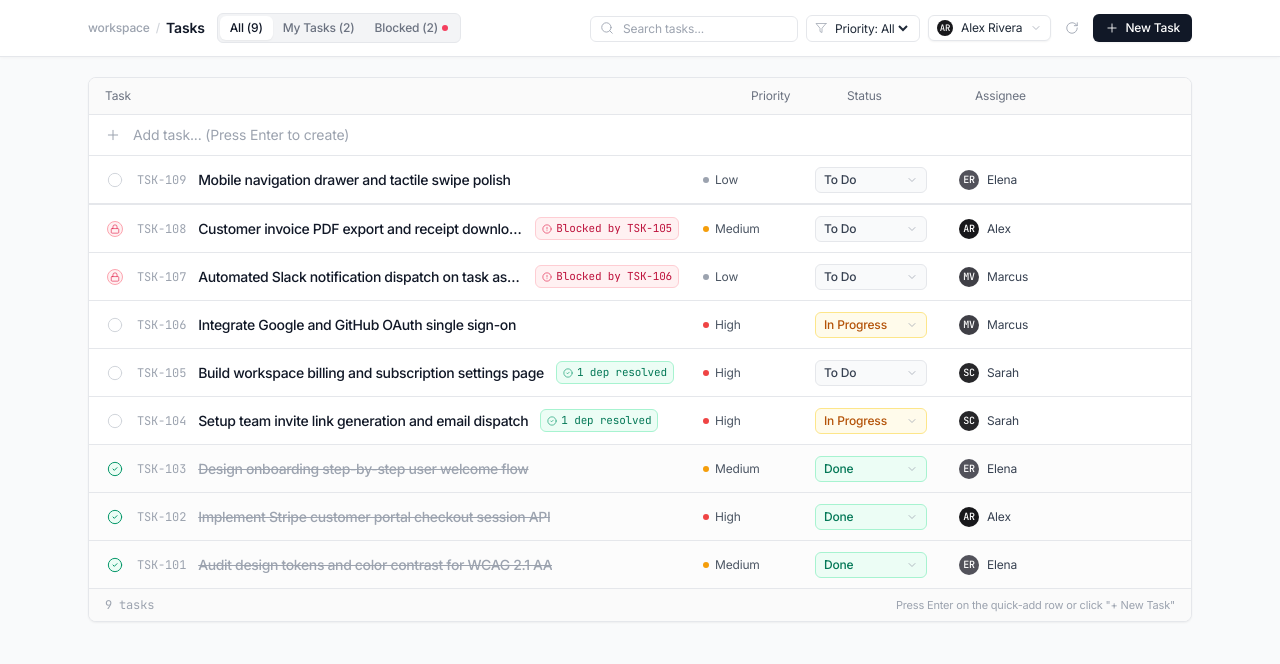
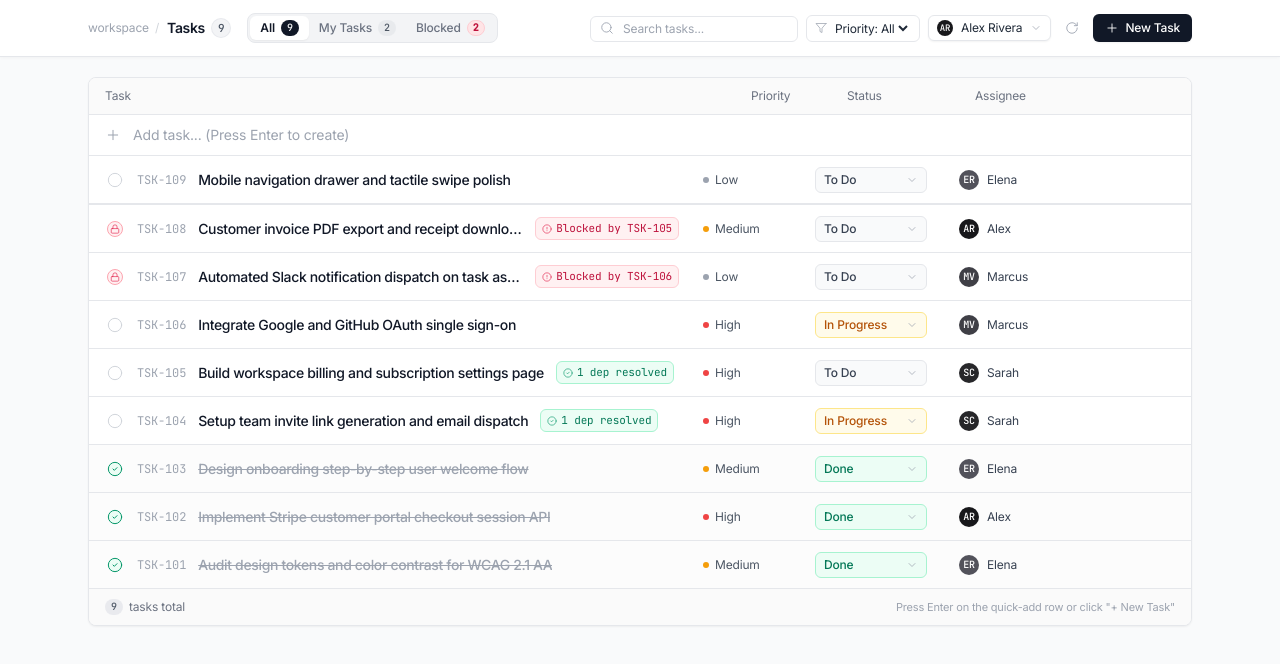
Before and after one commit to jayramgit94/Immverse_ai_task, a Next.js app: page / in a window 1280 px wide. Shown: the top 664 px of the page. Built offline with nearby package versions, Linux system fonts and the light colour scheme.

Commit message:
Fix(ui/ux): Eliminate title/badge overlap, add dedicated micro-pill counters for tabs and footer across mobile and desktop

```diff
--- a/app/page.tsx
+++ b/app/page.tsx
@@ -327,49 +327,85 @@ export default function SmartTaskManager() {
           {/* DESKTOP HEADER (>= 768px): SINGLE SLEEK ROW */}
           <div className="hidden md:flex h-14 items-center justify-between gap-4">
             {/* LEFT: Workspace title & Live Tabs */}
-            <div className="flex items-center gap-3">
-              <div className="flex items-center gap-1.5 text-xs text-gray-500 font-medium">
-                <span className="text-gray-400">workspace</span>
-                <span className="text-gray-300">/</span>
-                <span className="text-gray-900 font-semibold text-sm">Tasks</span>
+            <div className="flex items-center gap-4">
+              <div className="flex items-center gap-2 flex-shrink-0">
+                <div className="flex items-center gap-1.5 text-xs text-gray-400 font-normal select-none">
+                  <span>workspace</span>
+                  <span className="text-gray-300">/</span>
+                </div>
+                <div className="flex items-center gap-1.5">
+                  <span className="text-gray-900 font-semibold text-sm tracking-tight">Tasks</span>
+                  <span className="inline-flex items-center justify-center min-w-[20px] h-5 px-1.5 text-[11px] font-mono font-medium text-gray-600 bg-gray-100 border border-gray-200/80 rounded-full select-none">
+                    {filteredTasks.length}
+                  </span>
+                </div>
               </div>
 
               {/* View Switcher Tabs with Live Counts */}
-              <div className="flex items-center p-0.5 bg-gray-100 rounded-md border border-[#E5E7EB]">
+              <div className="flex items-center p-0.5 bg-gray-100 rounded-lg border border-[#E5E7EB]">
                 <button
+                  type="button"
                   onClick={() => setActiveTab('all')}
-                  className={`px-2.5 py-1 text-xs font-medium rounded transition-colors ${
+                  className={`flex items-center gap-1.5 px-2.5 py-1 text-xs font-medium rounded-md transition-all ${
                     activeTab === 'all'
-                      ? 'bg-white text-gray-900 shadow-sm'
+                      ? 'bg-white text-gray-900 shadow-sm font-semibold'
                       : 'text-gray-500 hover:text-gray-900'
                   }`}
                 >
-                  All ({tasks.length})
+                  <span className="whitespace-nowrap">All</span>
+                  <span
+                    className={`inline-flex items-center justify-center min-w-[18px] h-4 px-1 text-[10px] font-mono font-medium rounded-full ${
+                      activeTab === 'all'
+                        ? 'bg-gray-900 text-white'
+                        : 'bg-gray-200/80 text-gray-600'
+                    }`}
+                  >
+                    {tasks.length}
+                  </span>
                 </button>
 
                 <button
+                  type="button"
                   onClick={() => setActiveTab('my-tasks')}
-                  className={`px-2.5 py-1 text-xs font-medium rounded transition-colors ${
+                  className={`flex items-center gap-1.5 px-2.5 py-1 text-xs font-medium rounded-md transition-all ${
                     activeTab === 'my-tasks'
-                      ? 'bg-white text-gray-900 shadow-sm'
+                      ? 'bg-white text-gray-900 shadow-sm font-semibold'
                       : 'text-gray-500 hover:text-gray-900'
                   }`}
                 >
-                  My Tasks ({myTasksCount})
+                  <span className="whitespace-nowrap">My Tasks</span>
+                  <span
+                    className={`inline-flex items-center justify-center min-w-[18px] h-4 px-1 text-[10px] font-mono font-medium rounded-full ${
+                      activeTab === 'my-tasks'
+                        ? 'bg-gray-900 text-white'
+                        : 'bg-gray-200/80 text-gray-600'
+                    }`}
+                  >
+                    {myTasksCount}
+                  </span>
                 </button>
 
                 <button
+                  type="button"
                   onClick={() => setActiveTab('blocked')}
-                  className={`px-2.5 py-1 text-xs font-medium rounded transition-colors flex items-center gap-1 ${
+                  className={`flex items-center gap-1.5 px-2.5 py-1 text-xs font-medium rounded-md transition-all ${
                     activeTab === 'blocked'
-                      ? 'bg-white text-gray-900 shadow-sm'
+                      ? 'bg-white text-rose-700 shadow-sm font-semibold'
                       : 'text-gray-500 hover:text-gray-900'
                   }`}
                 >
-                  <span>Blocked ({blockedCount})</span>
-                  {blockedCount > 0 && (
-                    <span className="w-1.5 h-1.5 rounded-full bg-rose-500 flex-shrink-0 animate-pulse" />
-                  )}
+                  <span className="whitespace-nowrap">Blocked</span>
+                  <span
+                    className={`inline-flex items-center justify-center min-w-[18px] h-4 px-1 text-[10px] font-mono font-medium rounded-full ${
+                      blockedCount > 0
+                        ? 'bg-rose-100 text-rose-700 border border-rose-200 font-semibold'
+                        : activeTab === 'blocked'
+                        ? 'bg-gray-900 text-white'
+                        : 'bg-gray-200/80 text-gray-600'
+                    }`}
+                  >
+                    {blockedCount}
+                  </span>
                 </button>
               </div>
             </div>
@@ -455,13 +491,17 @@ export default function SmartTaskManager() {
           <div className="md:hidden py-2.5 space-y-2.5">
             {/* ROW 1: Branding + Session User + Sync + New Task */}
             <div className="flex items-center justify-between gap-2">
-              <div className="flex items-center gap-1.5 text-xs text-gray-500 font-medium min-w-0">
-                <span className="text-gray-400">workspace</span>
-                <span className="text-gray-300">/</span>
-                <span className="text-gray-900 font-bold text-sm tracking-tight">Tasks</span>
-                <span className="ml-0.5 px-1.5 py-0.2 text-[10px] font-mono bg-gray-100 text-gray-600 rounded-full border border-gray-200">
-                  {filteredTasks.length}
-                </span>
+              <div className="flex items-center gap-2 flex-shrink-0">
+                <div className="flex items-center gap-1.5 text-xs text-gray-400 font-normal select-none">
+                  <span>workspace</span>
+                  <span className="text-gray-300">/</span>
+                </div>
+                <div className="flex items-center gap-1.5">
+                  <span className="text-gray-900 font-bold text-sm tracking-tight">Tasks</span>
+                  <span className="inline-flex items-center justify-center min-w-[20px] h-5 px-1.5 text-[11px] font-mono font-medium text-gray-600 bg-gray-100 border border-gray-200/80 rounded-full select-none">
+                    {filteredTasks.length}
+                  </span>
+                </div>
               </div>
 
               <div className="flex items-center gap-1.5 flex-shrink-0">
@@ -505,39 +545,68 @@ export default function SmartTaskManager() {
             {/* ROW 2: Mobile View Switcher Segmented Control */}
             <div className="grid grid-cols-3 p-0.5 bg-gray-100 rounded-lg border border-[#E5E7EB]">
               <button
+                type="button"
                 onClick={() => setActiveTab('all')}
-                className={`py-1.5 text-xs font-medium rounded-md transition-all ${
+                className={`flex items-center justify-center gap-1.5 py-1.5 text-xs font-medium rounded-md transition-all ${
                   activeTab === 'all'
                     ? 'bg-white text-gray-900 shadow-sm font-semibold'
                     : 'text-gray-500 hover:text-gray-900'
                 }`}
               >
-                All ({tasks.length})
+                <span className="whitespace-nowrap">All</span>
+                <span
+                  className={`inline-flex items-center justify-center min-w-[18px] h-4 px-1 text-[10px] font-mono font-medium rounded-full ${
+                    activeTab === 'all'
+                      ? 'bg-gray-900 text-white'
+                      : 'bg-gray-200/80 text-gray-600'
+                  }`}
+                >
+                  {tasks.length}
+                </span>
               </button>
 
               <button
+                type="button"
                 onClick={() => setActiveTab('my-tasks')}
-                className={`py-1.5 text-xs font-medium rounded-md transition-all ${
+                className={`flex items-center justify-center gap-1.5 py-1.5 text-xs font-medium rounded-md transition-all ${
                   activeTab === 'my-tasks'
                     ? 'bg-white text-gray-900 shadow-sm font-semibold'
                     : 'text-gray-500 hover:text-gray-900'
                 }`}
               >
-                My Tasks ({myTasksCount})
+                <span className="whitespace-nowrap">My Tasks</span>
+                <span
+                  className={`inline-flex items-center justify-center min-w-[18px] h-4 px-1 text-[10px] font-mono font-medium rounded-full ${
+                    activeTab === 'my-tasks'
+                      ? 'bg-gray-900 text-white'
+                      : 'bg-gray-200/80 text-gray-600'
+                  }`}
+                >
+                  {myTasksCount}
+                </span>
               </button>
 
               <button
+                type="button"
                 onClick={() => setActiveTab('blocked')}
-                className={`py-1.5 text-xs font-medium rounded-md transition-all flex items-center justify-center gap-1 ${
+                className={`flex items-center justify-center gap-1.5 py-1.5 text-xs font-medium rounded-md transition-all ${
                   activeTab === 'blocked'
-                    ? 'bg-white text-gray-900 shadow-sm font-semibold'
+                    ? 'bg-white text-rose-700 shadow-sm font-semibold'
                     : 'text-gray-500 hover:text-gray-900'
                 }`}
               >
-                <span>Blocked ({blockedCount})</span>
-                {blockedCount > 0 && (
-                  <span className="w-1.5 h-1.5 rounded-full bg-rose-500 flex-shrink-0 animate-pulse" />
-                )}
+                <span className="whitespace-nowrap">Blocked</span>
+                <span
+                  className={`inline-flex items-center justify-center min-w-[18px] h-4 px-1 text-[10px] font-mono font-medium rounded-full ${
+                    blockedCount > 0
+                      ? 'bg-rose-100 text-rose-700 font-semibold border border-rose-200'
+                      : activeTab === 'blocked'
+                      ? 'bg-gray-900 text-white'
+                      : 'bg-gray-200/80 text-gray-600'
+                  }`}
+                >
+                  {blockedCount}
+                </span>
               </button>
             </div>
 
--- a/components/TaskTable.tsx
+++ b/components/TaskTable.tsx
@@ -130,9 +130,16 @@ export function TaskTable({
 
       {/* SUBTLE FOOTER COUNTER */}
       {tasks.length > 0 && (
-        <div className="px-4 py-2 bg-[#FAFAFA] border-t border-[#E5E7EB] flex items-center justify-between text-xs text-gray-400 font-mono">
-          <span>{tasks.length} task{tasks.length > 1 ? 's' : ''}</span>
-          <span className="hidden sm:inline font-sans text-[11px]">
+        <div className="px-4 py-2.5 bg-[#FAFAFA] border-t border-[#E5E7EB] flex items-center justify-between text-xs text-gray-500">
+          <div className="flex items-center gap-1.5 select-none">
+            <span className="inline-flex items-center justify-center min-w-[18px] h-4 px-1 text-[10px] font-mono font-medium text-gray-600 bg-gray-200/80 rounded-full">
+              {tasks.length}
+            </span>
+            <span className="text-gray-500 font-sans text-xs">
+              task{tasks.length > 1 ? 's' : ''} total
+            </span>
+          </div>
+          <span className="hidden sm:inline font-sans text-[11px] text-gray-400">
             Press Enter on the quick-add row or click "+ New Task"
           </span>
         </div>
```
